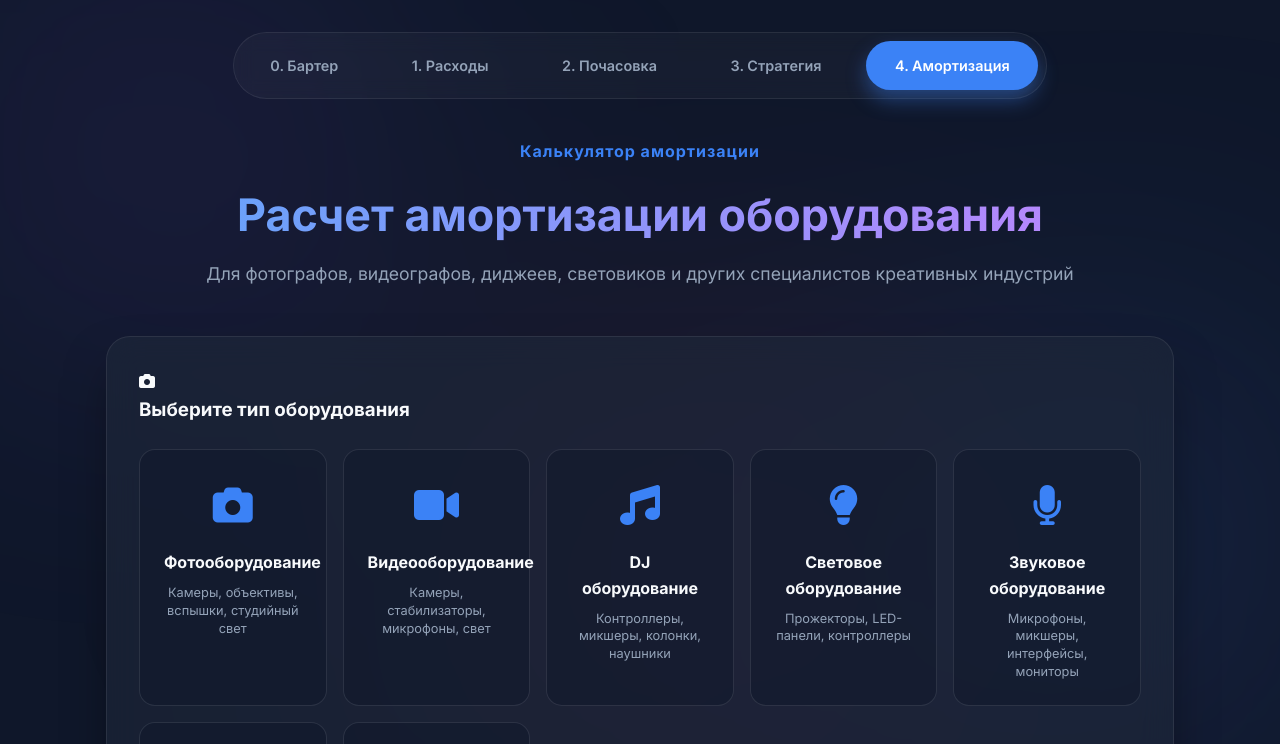
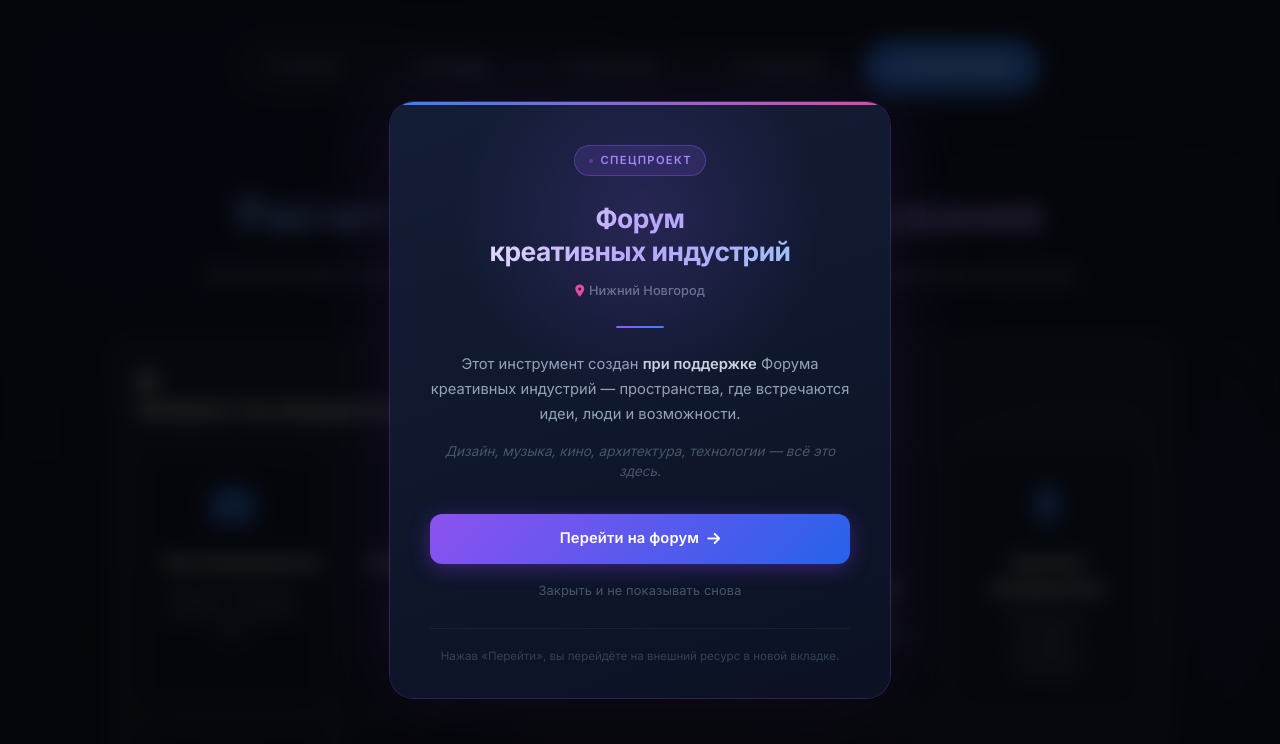
Before and after one commit to ezhkov-ph/freelance-business-logic, a plain HTML site: page amortization_calc.html in a window 1280 px wide. Shown: the top 744 px of the page. Drawn offline with Linux system fonts and the light colour scheme.

Commit message:
Add forum creative industries popup
Popup appears on first page load promoting Форум креативных индустрий Нижнего Новгорода. Dismissed state persists via localStorage so it never reappears.

Co-Authored-By: Claude Sonnet 4.6 <noreply@anthropic.com>

```diff
--- a/amortization_calc.html
+++ b/amortization_calc.html
@@ -36,6 +36,7 @@
         };
         xhr.send();
     </script>
+    <link rel="stylesheet" href="forum-popup.css">
 </head>
 
 <body>
@@ -476,6 +477,7 @@
     </footer>
 
     <script src="amortization_script.js"></script>
+    <script src="forum-popup.js"></script>
 </body>
 
 </html>
--- /dev/null
+++ b/forum-popup.css
@@ -0,0 +1,267 @@
+/* ============================================
+   Forum Creative Industries Popup
+   ============================================ */
+
+#forum-popup-overlay {
+    position: fixed;
+    inset: 0;
+    z-index: 99999;
+    display: flex;
+    align-items: center;
+    justify-content: center;
+    background: rgba(0, 0, 0, 0.75);
+    backdrop-filter: blur(10px);
+    -webkit-backdrop-filter: blur(10px);
+    padding: 1.5rem;
+    animation: popup-overlay-in 0.4s ease forwards;
+}
+
+@keyframes popup-overlay-in {
+    from { opacity: 0; }
+    to   { opacity: 1; }
+}
+
+#forum-popup-overlay.hiding {
+    animation: popup-overlay-out 0.35s ease forwards;
+}
+
+@keyframes popup-overlay-out {
+    from { opacity: 1; }
+    to   { opacity: 0; }
+}
+
+#forum-popup-card {
+    position: relative;
+    max-width: 500px;
+    width: 100%;
+    background: linear-gradient(160deg, rgba(20, 30, 55, 0.98) 0%, rgba(12, 18, 36, 0.98) 100%);
+    border-radius: 24px;
+    padding: 0;
+    text-align: center;
+    animation: popup-card-in 0.55s cubic-bezier(0.34, 1.52, 0.64, 1) 0.1s both;
+    overflow: hidden;
+    box-shadow:
+        0 0 0 1px rgba(139, 92, 246, 0.3),
+        0 0 80px rgba(139, 92, 246, 0.12),
+        0 40px 80px rgba(0, 0, 0, 0.6);
+}
+
+@keyframes popup-card-in {
+    from { opacity: 0; transform: scale(0.82) translateY(24px); }
+    to   { opacity: 1; transform: scale(1)    translateY(0);   }
+}
+
+/* Top gradient accent bar */
+#forum-popup-card .popup-accent-bar {
+    height: 3px;
+    background: linear-gradient(90deg, #8b5cf6 0%, #3b82f6 50%, #ec4899 100%);
+    background-size: 200% 100%;
+    animation: gradient-shift 4s ease infinite alternate;
+}
+
+@keyframes gradient-shift {
+    from { background-position: 0% 50%; }
+    to   { background-position: 100% 50%; }
+}
+
+#forum-popup-card .popup-body {
+    padding: 2.5rem 2.5rem 2rem;
+}
+
+/* Glow blob inside card */
+#forum-popup-card .popup-glow {
+    position: absolute;
+    top: -80px;
+    left: 50%;
+    transform: translateX(-50%);
+    width: 400px;
+    height: 400px;
+    background: radial-gradient(circle, rgba(139, 92, 246, 0.18) 0%, transparent 65%);
+    pointer-events: none;
+    border-radius: 50%;
+}
+
+/* Badge */
+.popup-badge {
+    display: inline-flex;
+    align-items: center;
+    gap: 0.4rem;
+    background: rgba(139, 92, 246, 0.15);
+    border: 1px solid rgba(139, 92, 246, 0.35);
+    border-radius: 100px;
+    padding: 0.35rem 0.85rem;
+    font-size: 0.7rem;
+    font-weight: 600;
+    letter-spacing: 0.12em;
+    text-transform: uppercase;
+    color: #a78bfa;
+    margin-bottom: 1.6rem;
+}
+
+.popup-badge .badge-dot {
+    width: 6px;
+    height: 6px;
+    background: #8b5cf6;
+    border-radius: 50%;
+    animation: badge-pulse 2s ease infinite;
+    flex-shrink: 0;
+}
+
+@keyframes badge-pulse {
+    0%, 100% { opacity: 1;   transform: scale(1);   }
+    50%       { opacity: 0.4; transform: scale(0.7); }
+}
+
+/* Title */
+.popup-title {
+    font-size: 1.65rem;
+    font-weight: 700;
+    line-height: 1.25;
+    letter-spacing: -0.02em;
+    margin-bottom: 0.6rem;
+    background: linear-gradient(135deg, #f8fafc 0%, #c4b5fd 50%, #93c5fd 100%);
+    -webkit-background-clip: text;
+    -webkit-text-fill-color: transparent;
+    background-clip: text;
+}
+
+/* Location tag */
+.popup-location {
+    display: inline-flex;
+    align-items: center;
+    gap: 0.3rem;
+    font-size: 0.8rem;
+    color: #64748b;
+    margin-bottom: 1.5rem;
+    font-weight: 500;
+}
+
+.popup-location i {
+    color: #ec4899;
+    font-size: 0.75rem;
+}
+
+/* Divider */
+.popup-divider {
+    width: 48px;
+    height: 2px;
+    background: linear-gradient(90deg, #8b5cf6, #3b82f6);
+    border-radius: 2px;
+    margin: 0 auto 1.5rem;
+}
+
+/* Description */
+.popup-description {
+    font-size: 0.92rem;
+    color: #94a3b8;
+    line-height: 1.7;
+    margin-bottom: 0.9rem;
+}
+
+.popup-description strong {
+    color: #cbd5e1;
+    font-weight: 600;
+}
+
+/* Tagline */
+.popup-tagline {
+    font-size: 0.85rem;
+    color: #475569;
+    font-style: italic;
+    margin-bottom: 2rem;
+    line-height: 1.5;
+}
+
+/* Buttons area */
+.popup-actions {
+    display: flex;
+    flex-direction: column;
+    gap: 0.75rem;
+}
+
+.popup-cta-btn {
+    display: inline-flex;
+    align-items: center;
+    justify-content: center;
+    gap: 0.5rem;
+    width: 100%;
+    padding: 0.85rem 1.5rem;
+    background: linear-gradient(135deg, #7c3aed 0%, #2563eb 100%);
+    color: #fff;
+    font-family: 'Inter', sans-serif;
+    font-size: 0.92rem;
+    font-weight: 600;
+    border: none;
+    border-radius: 12px;
+    cursor: pointer;
+    text-decoration: none;
+    letter-spacing: 0.01em;
+    position: relative;
+    overflow: hidden;
+    transition: transform 0.2s ease, box-shadow 0.2s ease;
+    box-shadow: 0 4px 20px rgba(124, 58, 237, 0.4);
+}
+
+.popup-cta-btn::before {
+    content: '';
+    position: absolute;
+    inset: 0;
+    background: linear-gradient(135deg, rgba(255,255,255,0.12), transparent);
+    pointer-events: none;
+}
+
+.popup-cta-btn:hover {
+    transform: translateY(-2px);
+    box-shadow: 0 8px 30px rgba(124, 58, 237, 0.55);
+}
+
+.popup-cta-btn:active {
+    transform: translateY(0);
+}
+
+.popup-cta-btn i {
+    transition: transform 0.2s ease;
+}
+
+.popup-cta-btn:hover i {
+    transform: translateX(3px);
+}
+
+.popup-close-btn {
+    background: none;
+    border: none;
+    font-family: 'Inter', sans-serif;
+    font-size: 0.8rem;
+    color: #475569;
+    cursor: pointer;
+    padding: 0.4rem 0.8rem;
+    border-radius: 8px;
+    transition: color 0.2s ease, background 0.2s ease;
+    letter-spacing: 0.01em;
+}
+
+.popup-close-btn:hover {
+    color: #94a3b8;
+    background: rgba(255, 255, 255, 0.04);
+}
+
+/* Footer note */
+.popup-footer {
+    margin-top: 1.5rem;
+    padding-top: 1.2rem;
+    border-top: 1px solid rgba(255, 255, 255, 0.05);
+    font-size: 0.72rem;
+    color: #334155;
+    line-height: 1.5;
+}
+
+/* Responsive */
+@media (max-width: 540px) {
+    #forum-popup-card .popup-body {
+        padding: 2rem 1.5rem 1.75rem;
+    }
+
+    .popup-title {
+        font-size: 1.35rem;
+    }
+}
--- /dev/null
+++ b/forum-popup.js
@@ -0,0 +1,93 @@
+(function () {
+    var STORAGE_KEY = 'forum_popup_dismissed';
+    var FORUM_URL   = 'https://square.tprod.space/'; // <-- вставь ссылку на форум
+
+    if (localStorage.getItem(STORAGE_KEY)) return;
+
+    function closePopup() {
+        var overlay = document.getElementById('forum-popup-overlay');
+        if (!overlay) return;
+        overlay.classList.add('hiding');
+        overlay.addEventListener('animationend', function () {
+            overlay.remove();
+        }, { once: true });
+        localStorage.setItem(STORAGE_KEY, '1');
+    }
+
+    function buildPopup() {
+        var overlay = document.createElement('div');
+        overlay.id = 'forum-popup-overlay';
+
+        overlay.innerHTML = [
+            '<div id="forum-popup-card">',
+            '  <div class="popup-glow"></div>',
+            '  <div class="popup-accent-bar"></div>',
+            '  <div class="popup-body">',
+
+            '    <div class="popup-badge">',
+            '      <span class="badge-dot"></span>',
+            '      Спецпроект',
+            '    </div>',
+
+            '    <h2 class="popup-title">Форум<br>креативных индустрий</h2>',
+
+            '    <div class="popup-location">',
+            '      <i class="fa-solid fa-location-dot"></i>',
+            '      Нижний Новгород',
+            '    </div>',
+
+            '    <div class="popup-divider"></div>',
+
+            '    <p class="popup-description">',
+            '      Этот инструмент создан <strong>при поддержке</strong> Форума креативных индустрий &mdash;',
+            '      пространства, где встречаются идеи, люди и возможности.',
+            '    </p>',
+
+            '    <p class="popup-tagline">',
+            '      Дизайн, музыка, кино, архитектура, технологии&nbsp;&mdash; всё это здесь.',
+            '    </p>',
+
+            '    <div class="popup-actions">',
+            '      <a href="' + FORUM_URL + '" target="_blank" rel="noopener" class="popup-cta-btn" id="popup-forum-link">',
+            '        Перейти на форум',
+            '        <i class="fa-solid fa-arrow-right"></i>',
+            '      </a>',
+            '      <button class="popup-close-btn" id="popup-dismiss-btn">',
+            '        Закрыть и не показывать снова',
+            '      </button>',
+            '    </div>',
+
+            '    <div class="popup-footer">',
+            '      Нажав «Перейти», вы перейдёте на внешний ресурс в новой вкладке.',
+            '    </div>',
+
+            '  </div>',
+            '</div>'
+        ].join('\n');
+
+        document.body.appendChild(overlay);
+
+        document.getElementById('popup-dismiss-btn').addEventListener('click', closePopup);
+
+        document.getElementById('popup-forum-link').addEventListener('click', function () {
+            localStorage.setItem(STORAGE_KEY, '1');
+        });
+
+        overlay.addEventListener('click', function (e) {
+            if (e.target === overlay) closePopup();
+        });
+
+        document.addEventListener('keydown', function handler(e) {
+            if (e.key === 'Escape') {
+                closePopup();
+                document.removeEventListener('keydown', handler);
+            }
+        });
+    }
+
+    if (document.readyState === 'loading') {
+        document.addEventListener('DOMContentLoaded', buildPopup);
+    } else {
+        buildPopup();
+    }
+})();
```
Also changed, not shown: hour_calc.html (+2 -0 lines), index.html (+2 -0 lines), negotiation_new.html (+2 -0 lines), project_calc.html (+2 -0 lines).
